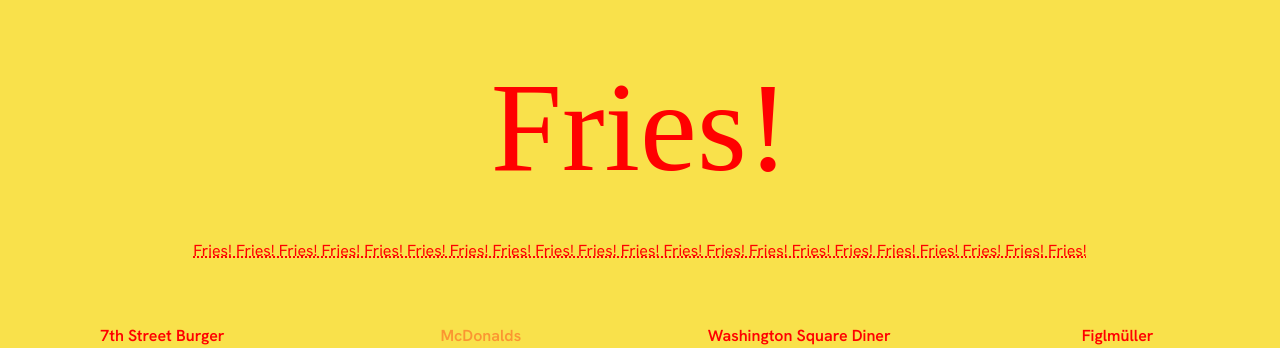
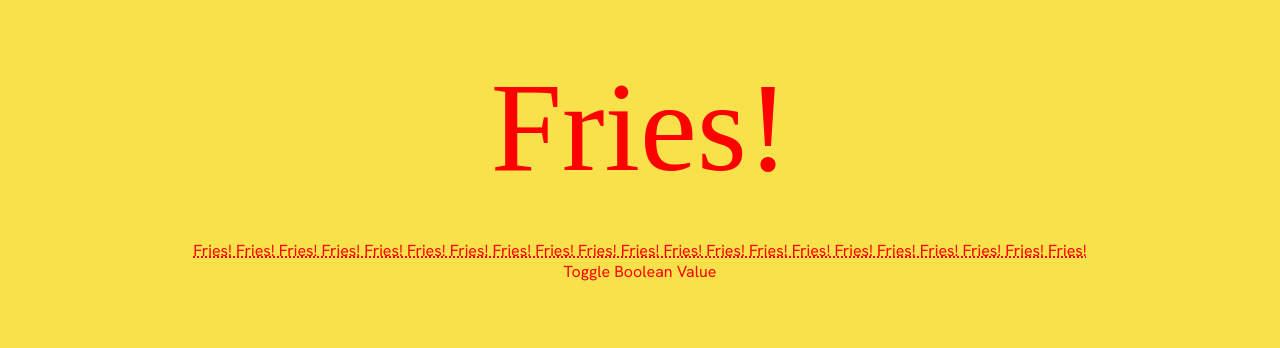
Before and after one commit to lyncr649/lyncr649.github.io, a plain HTML site: page collection/index.html in a window 1280 px wide. Shown: the top 348 px of the page. Drawn offline with Linux system fonts and the light colour scheme; a web font is replaced by a local one.

Commit message:
cant get button

```diff
--- a/collection/assets/collection.js
+++ b/collection/assets/collection.js
@@ -35,6 +35,7 @@ const renderItems = (collection) => {
 		}
 
 
+
 		collectionList.appendChild(listItem) // Then add the whole `li` into the `ul`
 	})
 }
--- a/collection/index.html
+++ b/collection/index.html
@@ -12,7 +12,7 @@
 		<h1>Fries!</h1>
 		<h6>Fries! Fries! Fries! Fries! Fries! Fries! Fries! Fries! Fries! Fries! Fries! Fries! Fries! Fries! Fries! Fries! Fries! Fries! Fries! Fries! Fries!</h2>
 
-
+			<button id="toggleBtn">Toggle Boolean Value</button>
 				<ul id="collection"></ul>
 
 
```
